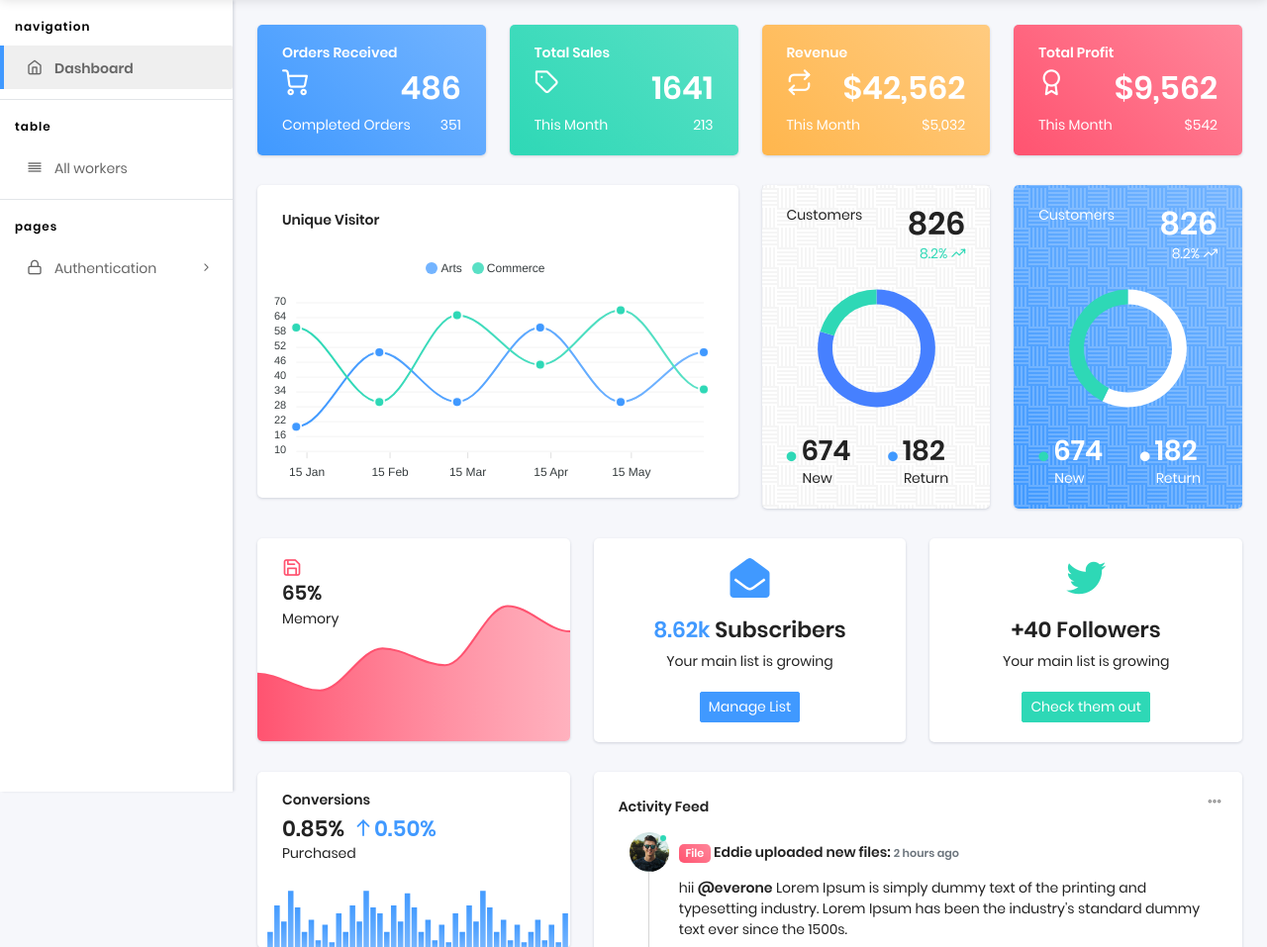
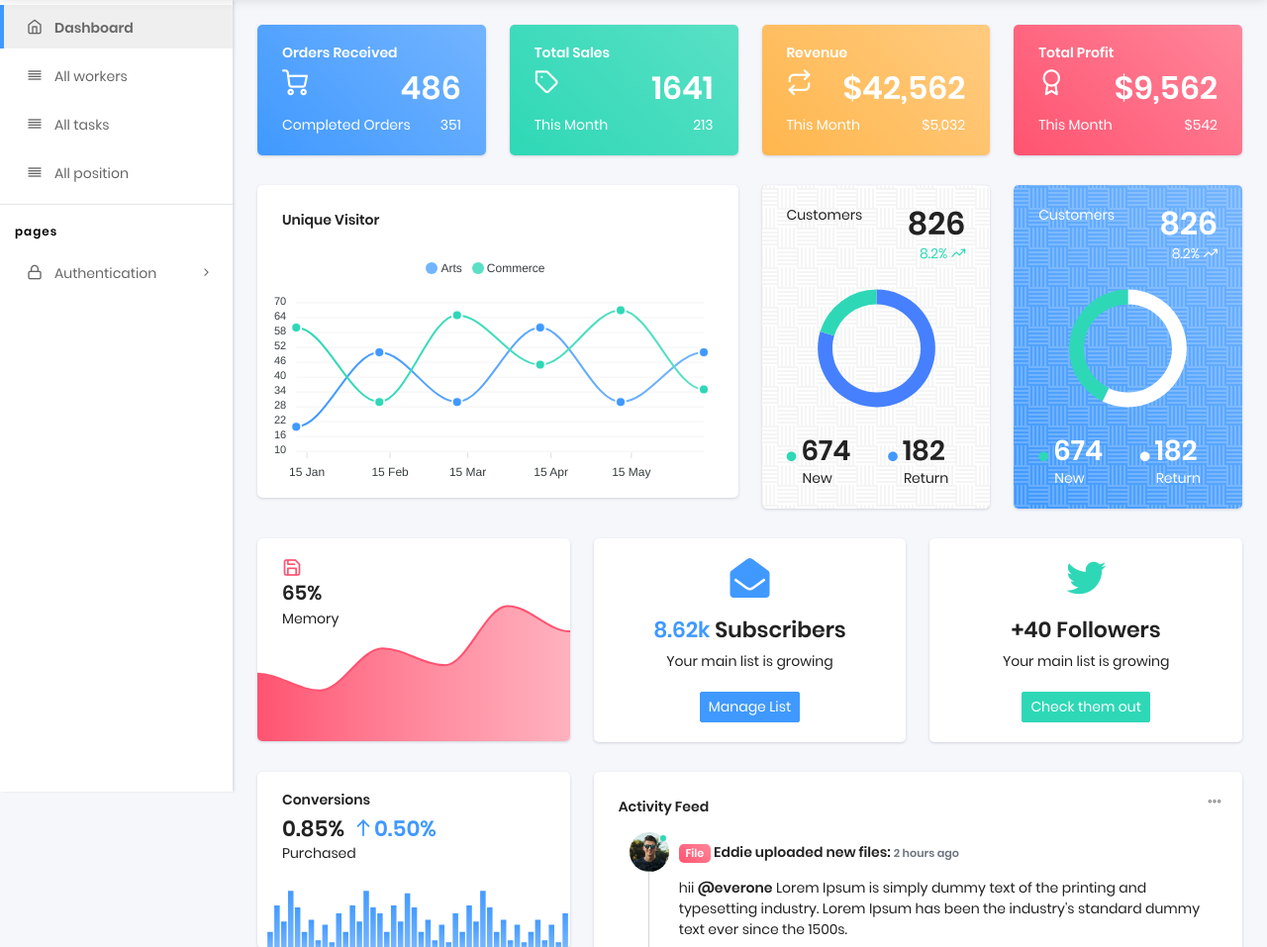
Before and after one commit to trs-ostapchuk/task-manager, a Django app: page /tasks/ in a window 1280 px wide. Shown: the part 56-1013 px from the top of the page at 99% size. Run offline with Django 4.2, Linux system fonts and the light colour scheme; some libraries are stand-ins or nearby versions.

Commit message:
Customize sidebar

```diff
--- a/templates/includes/sidebar.html
+++ b/templates/includes/sidebar.html
@@ -3,20 +3,21 @@
   <div class="navbar-wrapper">
     <div class="navbar-content scroll-div">
       <ul class="nav pcoded-inner-navbar">
-        <li class="nav-item pcoded-menu-caption">
-          <label>Navigation</label>
-        </li>
         <li class="nav-item">
           <a href="{% url 'tasks:index' %}" class="nav-link "><span class="pcoded-micon"><i class="feather icon-home"></i></span><span
               class="pcoded-mtext">Dashboard</span></a>
         </li>
-
-        <li class="nav-item pcoded-menu-caption">
-          <label>table</label>
-        </li>
         <li class="nav-item">
           <a href="{% url 'tasks:worker-list' %}" class="nav-link "><span class="pcoded-micon"><i
               class="feather icon-align-justify"></i></span><span class="pcoded-mtext">All workers</span></a>
+        </li>
+        <li class="nav-item">
+          <a href="#" class="nav-link "><span class="pcoded-micon"><i
+              class="feather icon-align-justify"></i></span><span class="pcoded-mtext">All tasks</span></a>
+        </li>
+        <li class="nav-item">
+          <a href="#" class="nav-link "><span class="pcoded-micon"><i
+              class="feather icon-align-justify"></i></span><span class="pcoded-mtext">All position</span></a>
         </li>
 
         <li class="nav-item pcoded-menu-caption">
```
